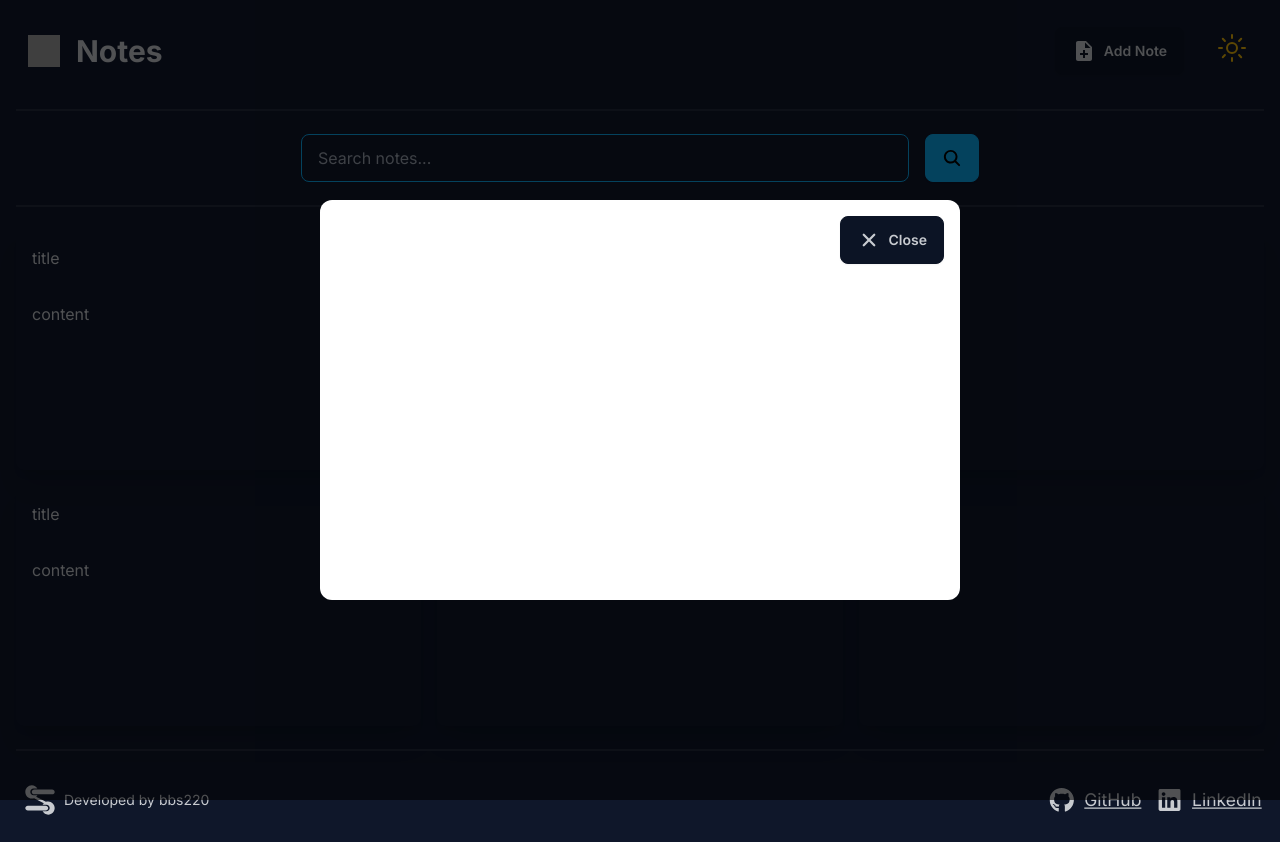
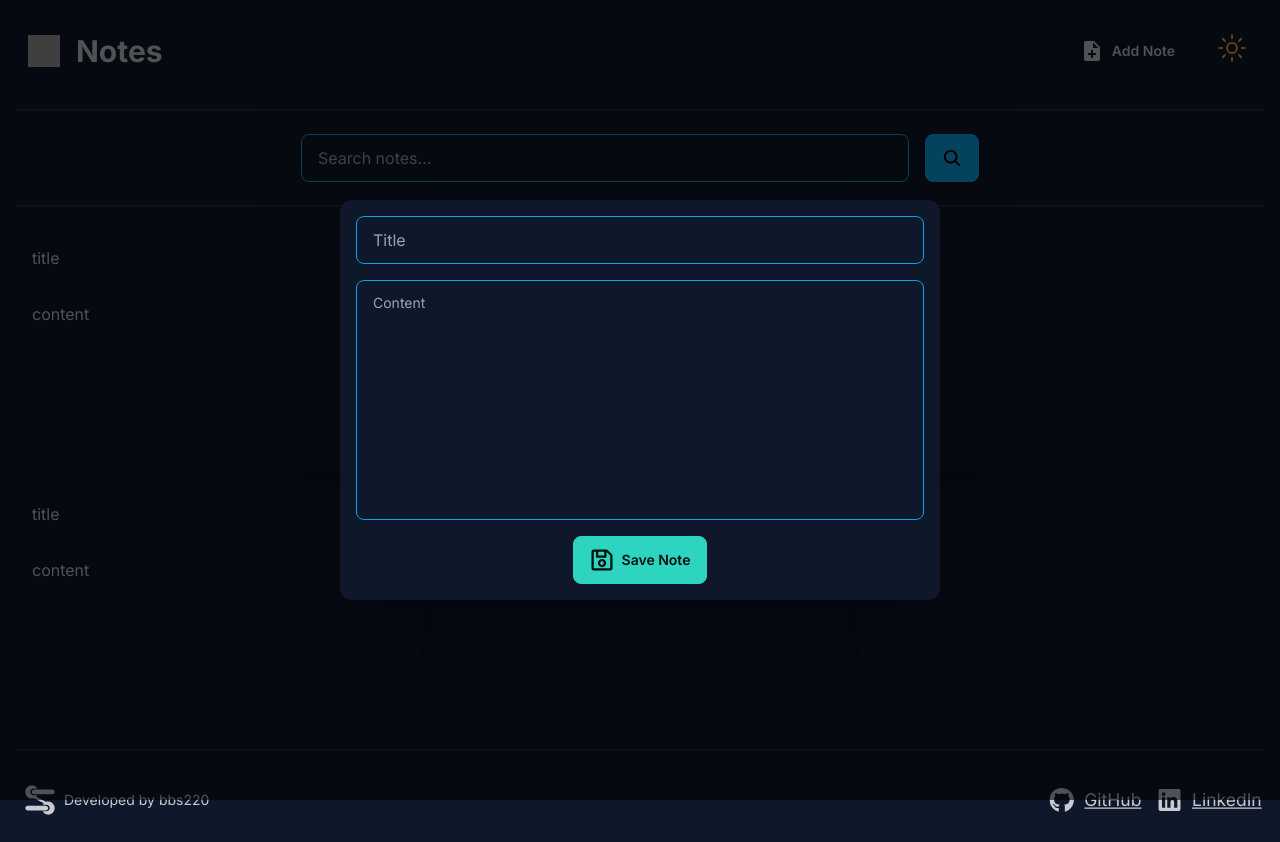
Before and after one commit to bbs220/notes, a React (Vite) app in the folder frontend/: page / in a window 1280 px wide. Both pictures are taken after a click on the button "Add Note". Built offline with nearby package versions, Linux system fonts and the light colour scheme; grey boxes are pictures that could not be loaded.

Commit message:
create note via modal done

```diff
--- /dev/null
+++ b/frontend/src/components/AddNote.jsx
@@ -0,0 +1,13 @@
+/* eslint-disable react/prop-types */
+import { MdNoteAdd } from "react-icons/md";
+
+const AddNote = ({ onClick }) => {
+  return (
+    <button className="btn" onClick={onClick}>
+      <MdNoteAdd className="text-2xl" />
+      <p className="hidden md:inline">Add Note</p>
+    </button>
+  );
+};
+
+export default AddNote;
--- a/frontend/src/components/Modal.jsx
+++ b/frontend/src/components/Modal.jsx
@@ -1,17 +1,78 @@
 /* eslint-disable react/prop-types */
-import { IoClose } from "react-icons/io5";
+import axios from "axios";
+import { useState } from "react";
+import { toast } from "react-hot-toast";
+import { FaRegSave } from "react-icons/fa";
 
-const Modal = ({ isOpen, onClose }) => {
-  if (!isOpen) return null;
+const Modal = ({ onClose }) => {
+  const [title, setTitle] = useState("");
+
+  const [content, setContent] = useState("");
+
+  const handleSubmit = async (e) => {
+    e.preventDefault();
+
+    if (!title.trim() || !content.trim()) {
+      toast.error("Please fill out both the title and content for a note");
+      return;
+    }
+
+    try {
+      const response = await axios.post("/api/notes", { title, content });
+
+      if (response.status === 200) {
+        toast.success("Note created successfully!");
+
+        // console.log(response.data);
+
+        onClose();
+      } else {
+        toast.error("Failed to create note.");
+      }
+    } catch (error) {
+      console.error("Error creating note:", error);
+
+      toast.error("An error occurred. Please try again.");
+    }
+  };
 
   return (
-    <div className="fixed bg-black bg-opacity-60 top-0 left-0 right-0 bottom-0 z-50 flex justify-center items-center">
-      <div className="w-full lg:w-1/2 max-w-full h-[400px] bg-white rounded-xl p-4 m-4 flex flex-col relative">
-        <button className="btn absolute right-4 top-4" onClick={onClose}>
-          <IoClose className="text-2xl" />
-          <p className="hidden md:inline">Close</p>
-        </button>
-        {/* Your modal content goes here */}
+    <div
+      className="fixed bg-black bg-opacity-60 top-0 left-0 right-0 bottom-0 z-10 flex justify-center items-center"
+      onClick={onClose}
+    >
+      <div
+        onClick={(e) => e.stopPropagation()}
+        className="w-[600px] max-w-full h-[400px] bg-base-100 rounded-xl p-4 flex flex-col relative mx-4 shadow-lg md:shadow-2xl"
+      >
+        <form
+          onSubmit={handleSubmit}
+          className="flex justify-center items-center flex-col gap-y-4"
+        >
+          <input
+            type="text"
+            placeholder="Title"
+            value={title}
+            onChange={(e) => {
+              setTitle(e.target.value);
+            }}
+            className="input input-bordered input-info w-full"
+          />
+          <textarea
+            placeholder="Content"
+            className="textarea textarea-bordered textarea-info resize-none w-full h-60"
+            value={content}
+            onChange={(e) => {
+              setContent(e.target.value);
+            }}
+          ></textarea>
+          <div className="w-full flex justify-center items-center">
+            <button className="btn btn-success" type="submit">
+              <FaRegSave className="text-2xl" />
+              <p className="hidden md:inline">Save Note</p>
+            </button>
+          </div>
+        </form>
       </div>
     </div>
   );
--- a/frontend/src/components/NavBar/Navbar.jsx
+++ b/frontend/src/components/NavBar/Navbar.jsx
@@ -1,23 +1,10 @@
 import { useState } from "react";
-import { MdNoteAdd } from "react-icons/md";
+import AddNote from "../AddNote";
 import Modal from "../Modal";
 import ThemeToggle from "../ThemeToggle/ThemeToggle";
 
 const Navbar = () => {
-  const [isModalOpen, setIsModalOpen] = useState(false);
-
-  const toggleModal = () => {
-    setIsModalOpen(!isModalOpen);
-  };
-
-  // Function to handle clicks outside the modal
-  const closeModalOnOutsideClick = (e) => {
-    if (e.target.closest(".modal-content") === null) {
-      setIsModalOpen(false);
-      e.stopPropagation();
-      e.preventDefault();
-    }
-  };
+  const [showModal, setShowModal] = useState(false);
 
   return (
     <div>
@@ -33,20 +20,14 @@ const Navbar = () => {
             Notes
           </a>
         </div>
-        <button className="btn mr-2 lg:mr-6" onClick={toggleModal}>
-          <MdNoteAdd className="text-2xl" />
-          <p className="hidden md:inline">Add Note</p>
-        </button>
+        <div className="mr-4">
+          <AddNote onClick={() => setShowModal(true)} />
+        </div>
         <div className="flex-none">
           <ThemeToggle />
         </div>
-        <Modal isOpen={isModalOpen} onClose={() => setIsModalOpen(false)}>
-          <div
-            className="modal-content"
-            onClick={closeModalOnOutsideClick}
-          ></div>
-        </Modal>
       </div>
+      {showModal && <Modal onClose={() => setShowModal(false)} />}
     </div>
   );
 };
```
